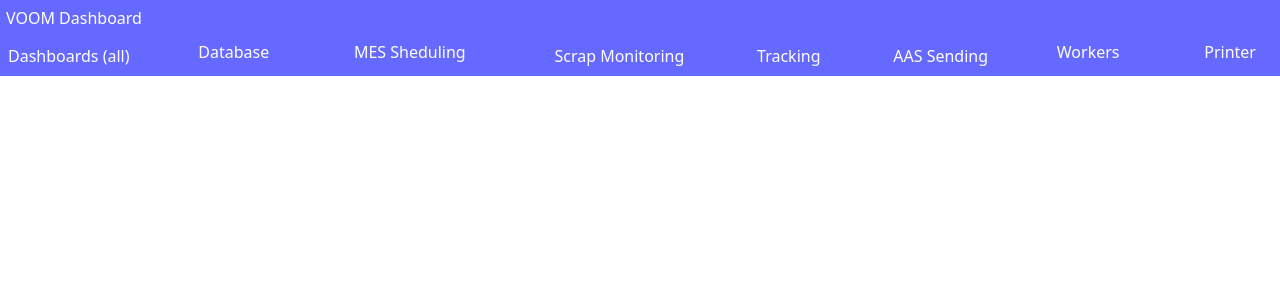
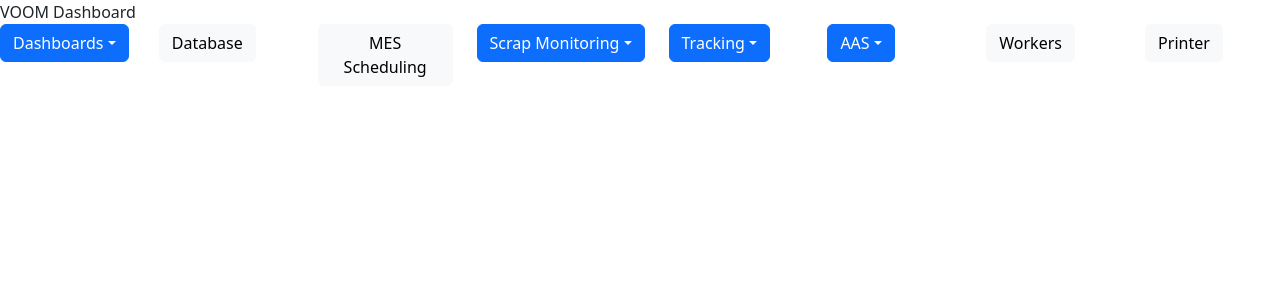
Before and after one commit to VOOM-Cambridge/Dashboard, a React (Create React App) app: page / in a window 1280 px wide. Shown: the top 300 px of the page. Built offline with nearby package versions, Linux system fonts and the light colour scheme.

Commit message:
first commit

```diff
--- a/src/App.js
+++ b/src/App.js
@@ -1,7 +1,9 @@
 import React, { useState } from 'react';
 import 'bootstrap/dist/css/bootstrap.min.css';
 import './App.css';
-import { Card, Row, Col, Dropdown, Button, Frame } from 'react-bootstrap';
+import { Card, Row, Col, Dropdown, Button } from 'react-bootstrap';
+
+
 const App = () => {
   const [selectedItem, setSelectedItem] = useState(null);
   const [error, setError] = useState(false);
@@ -10,108 +12,85 @@ const App = () => {
     setSelectedItem(item);
     setError(false);
   };
-  let url =  window.location.hostname
 
- const websites = [
-    { name: [{name: "Dashboards (all)", link: 'http://' + url + ':3000/dashboards'},
-            {name: "Power Consumption", link: 'http://' + url + ":3000/d/q39y6tRgkV2/machine-dashboard-energy?orgId=1&refresh=5s&from=1713712676265&to=1713712976265&theme=light" },
-            {name: "Scrap Recorded", link: 'http://' + url + ":3000//d/YMtDdAX4k/overview?orgId=1&from=1713108106422&to=1713712906422&theme=light" },
-            {name: "Utilisation", link: 'http://' + url + ":3000/d/q39y6tRgk/machine-dashboard?orgId=1&refresh=5s&from=1713712384153&to=1713712684153" },
-            ]},
-    { name: "Database", link: 'http://' + url + ':8086' },
-    { name: "MES Sheduling", link: 'http://' + url + ':9000' },
-    { name: [{name: "Scrap Monitoring", link: 'http://' + url + ':7000'},
-            {name: "Scrap Monitoring Edit", link: 'http://' + url + ':7001/admin'},
-            ]},
-    { name: [
-        { name: "Tracking", link: '' },
-        { name: "Location Tracking", link: 'http://' + url},
-        { name: "Admin Location Tracking", link: 'http://' + url + ':8001' },
-        { name: "Composition Tracking", link: 'http://' + url + ':8001' },
-      ]
-    },
-    { name: [{name: "AAS Sending", link: 'http://' + url + ':6060'},
-            {name: "AAS Printing", link: 'http://' + url + ':6050'},
-            ]},
-    {name: "Workers", link: 'http://' + url + ':5050' },
-    {name: "Printer", link: 'http://' + url + ':5001' },
-  ];
+  let url = window.location.hostname;
+
+  // Assuming your websites data structure has been updated to be more consistent
+const websites = [
+  {
+    name: "Dashboards",
+    children: [
+      { name: "Dashboards (all)", link: `http://${url}:3000/dashboards` },
+      { name: "Power Consumption", link: `http://${url}:3000/d/q39y6tRgkV2/machine-dashboard-energy?orgId=1&refresh=5s&from=1713712676265&to=1713712976265&theme=light` },
+      { name: "Scrap Recorded", link: `http://${url}:3000//d/YMtDdAX4k/overview?orgId=1&from=1713108106422&to=1713712906422&theme=light` },
+      { name: "Utilisation", link: `http://${url}:3000/d/q39y6tRgk/machine-dashboard?orgId=1&refresh=5s&from=1713712384153&to=1713712684153` },
+    ]
+  },
+  { name: "Database", link: `http://${url}:8086` , children: null},
+  { name: "MES Scheduling", link: `http://${url}:9000` , children: null},
+  {
+    name: "Scrap Monitoring",
+    children: [
+      { name: "Scrap Monitoring", link: `http://${url}:7000` },
+      { name: "Scrap Monitoring Edit", link: `http://${url}:7001/admin` },
+    ]
+  },
+  {
+    name: "Tracking",
+    children: [
+      { name: "Location Tracking", link: `http://${url}`},
+      { name: "Admin Location Tracking", link: `http://${url}:8001`},
+      { name: "Composition Tracking", link: `http://${url}:8001`},
+    ]
+  },
+  {
+    name: "AAS",
+    children: [
+      { name: "AAS Sending", link: `http://${url}:6060` , children: null},
+      { name: "AAS Printing", link: `http://${url}:6050` , children: null},
+    ]
+  },
+  { name: "Workers", link: `http://${url}:5050`, children: null},
+  { name: "Printer", link: `http://${url}:5001`, children: null},
+];
+
 
   return (
-    <div>
-      <div style={{display: 'flex', justifyContent: 'space-between', padding: '6px', backgroundColor: '#6669ff', color:'white'}}>
-        <div key={1} style={{ cursor: 'pointer', marginRight: '20px' }}>VOOM Dashboard</div>
-      </div>
-      <div style={{display: 'flex', justifyContent: 'space-between', padding: '4px', backgroundColor: '#6669ff', color:'white'}}>
-        <div class="dropdown">
-          <button class="dropbtn">{websites[0].name[0].name}</button>
-          <div class="dropdown-content">
-            <a >
-              <div key={websites[0].name[0].name} onClick={() => handleItemClick(websites[0].name[0].link)} style={{ cursor: 'pointer', marginRight: '20px' }}>{websites[0].name[0].name}</div>
-            </a>
-            <a>
-              <div key={websites[0].name[1].name} onClick={() => handleItemClick(websites[0].name[1].link)} style={{ cursor: 'pointer', marginRight: '20px' }}>{websites[0].name[1].name}</div>
-            </a>
-            <a>
-              <div key={websites[0].name[2].name} onClick={() => handleItemClick(websites[0].name[2].link)} style={{ cursor: 'pointer', marginRight: '20px' }}>{websites[0].name[2].name}</div>
-            </a>
-          </div>
-          </div>
-        <div key={websites[1].name} onClick={() => handleItemClick(websites[1].link)} style={{ cursor: 'pointer', marginRight: '20px' }}>{websites[1].name}</div>
-        <div key={websites[2].name} onClick={() => handleItemClick(websites[2].link)} style={{ cursor: 'pointer', marginRight: '20px' }}>{websites[2].name}</div>
-         <div class="dropdown">
-          <button class="dropbtn">{websites[3].name[0].name}</button>
-          <div class="dropdown-content">
-            <a >
-              <div key={websites[3].name[0].name} onClick={() => handleItemClick(websites[3].name[0].link)} style={{ cursor: 'pointer', marginRight: '20px' }}>{websites[3].name[0].name}</div>
-            </a>
-            <a >
-              <div key={websites[3].name[1].name} onClick={() => handleItemClick(websites[3].name[1].link)} style={{ cursor: 'pointer', marginRight: '20px' }}>{websites[3].name[1].name}</div>
-            </a>
-          </div>
-          </div>
-          <div class="dropdown">
-          <button class="dropbtn">{websites[4].name[0].name}</button>
-          <div class="dropdown-content">
-            <a >
-              <div key={websites[4].name[0].name} onClick={() => handleItemClick(websites[4].name[0].link)} style={{ cursor: 'pointer', marginRight: '20px' }}>{websites[4].name[0].name}</div>
-            </a>
-            <a >
-              <div key={websites[4].name[1].name} onClick={() => handleItemClick(websites[4].name[1].link)} style={{ cursor: 'pointer', marginRight: '20px' }}>{websites[4].name[1].name}</div>
-            </a>
-            <a >
-              <div key={websites[4].name[2].name} onClick={() => handleItemClick(websites[4].name[2].link)} style={{ cursor: 'pointer', marginRight: '20px' }}>{websites[4].name[2].name}</div>
-            </a>
-            <a >
-              <div key={websites[4].name[3].name} onClick={() => handleItemClick(websites[4].name[3].link)} style={{ cursor: 'pointer', marginRight: '20px' }}>{websites[4].name[3].name}</div>
-            </a>
-          </div>
-          </div>
-          <div class="dropdown">
-          <button class="dropbtn">{websites[5].name[0].name}</button>
-          <div class="dropdown-content">
-            <a >
-              <div key={websites[5].name[0].name} onClick={() => handleItemClick(websites[5].name[0].link)} style={{ cursor: 'pointer', marginRight: '20px' }}>{websites[5].name[0].name}</div>
-            </a>
-            <a>
-              <div key={websites[5].name[1].name} onClick={() => handleItemClick(websites[5].name[1].link)} style={{ cursor: 'pointer', marginRight: '20px' }}>{websites[5].name[1].name}</div>
-            </a>
-          </div>
-          </div>
-          <div key={websites[6].name} onClick={() => handleItemClick(websites[6].link)} style={{ cursor: 'pointer', marginRight: '20px' }}>{websites[6].name}</div>
-          <div key={websites[7].name} onClick={() => handleItemClick(websites[7].link)} style={{ cursor: 'pointer', marginRight: '20px' }}>{websites[7].name}</div>
-      </div>
+    <div className="app-container">
+      <div className="header">VOOM Dashboard</div>
+      <Row className="link-row">
+        {websites.map((website, index) =>
+          website.children ? (
+                <Dropdown as={Col} className="dropdown-col">
+                  <Dropdown.Toggle variant="primary" id="dropdown-basic">
+                    {website.name}
+                  </Dropdown.Toggle>
 
+                  <Dropdown.Menu>
+                    {website.children.map((child) => (
+                      <Dropdown.Item onClick={() => handleItemClick(child.link)} href={child.link}>{child.name}</Dropdown.Item>
+                    ))}
+                  </Dropdown.Menu>
+                </Dropdown>
+          ) : (
+            <Col key={index} className="link-col">
+              <Button variant="light" onClick={() => handleItemClick(website.link)}>
+                {website.name}
+              </Button>
+            </Col>
+          )
+        )}
+      </Row>
 
-      <div style={{ marginTop: '5px' }}>
-        {error && <div style={{ color: 'red' }}>Website not found!</div>}
+      <div className="iframe-container">
+        {error && <div className="error">Website not found!</div>}
         {selectedItem && (
           <iframe
-            title={selectedItem}
+            title="content"
             src={selectedItem}
-            style={{ width: '100%', height: '800px' }}
+            width="100%"
+            height="800"
             onError={() => setError(true)}
-            frameborder="0"
           />
         )}
       </div>
```
